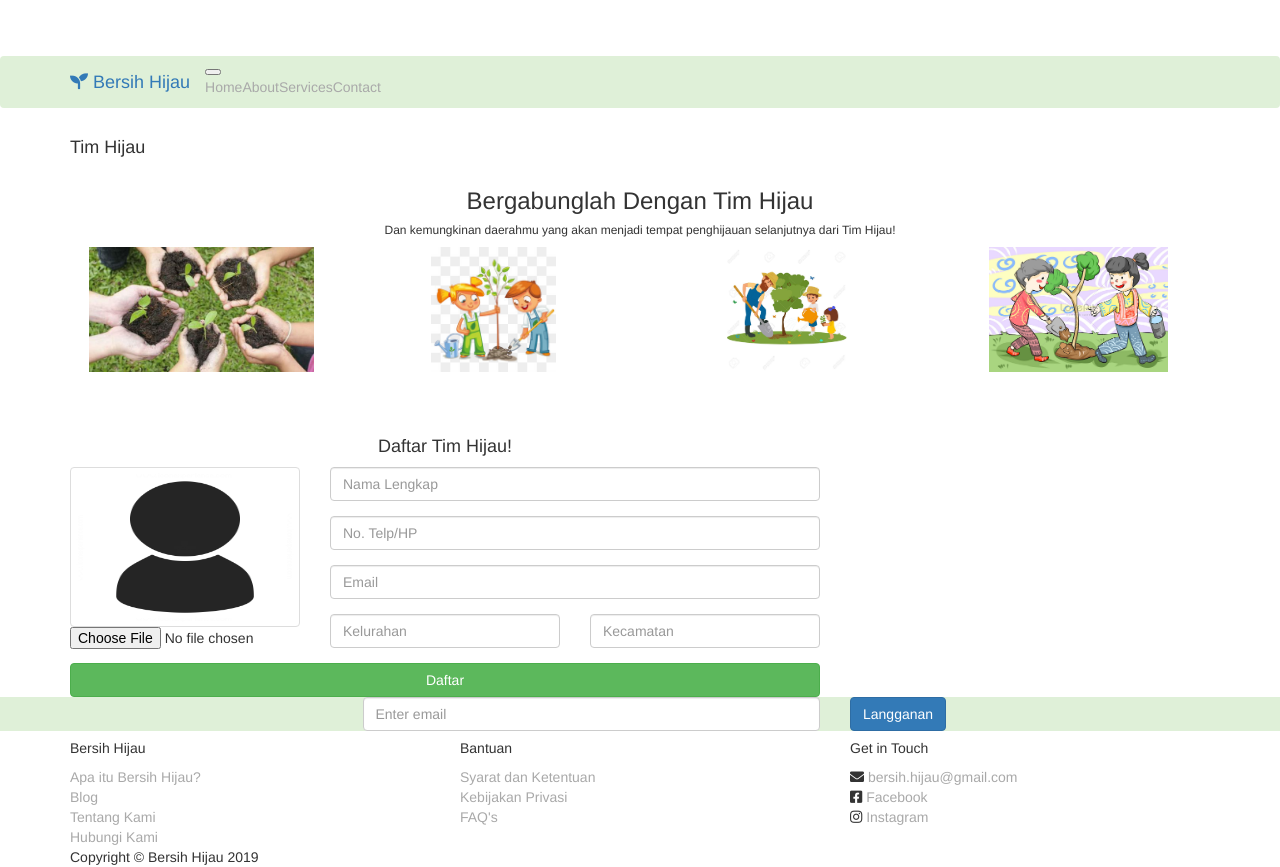
After one commit to ahmadzakidoz/project-web-hijau-bersih, a CodeIgniter app: page /bersih-hijau/timhijau in a window 1280 px wide. The commit adds this page. Run offline with CodeIgniter, Linux system fonts and the light colour scheme; some libraries are stand-ins or nearby versions.

Commit message:
add controller dan view timhijau

```diff
--- /dev/null
+++ b/application/controllers/Timhijau.php
@@ -0,0 +1,61 @@
+<?php
+defined('BASEPATH') or exit('No direct script access allowed');
+
+class Timhijau extends CI_Controller
+{
+    public function index()
+    {
+        $this->form_validation->set_rules('nama', 'Nama', 'required|trim', [
+            'required' => '*nama tidak boleh kosong!'
+        ]);
+        $this->form_validation->set_rules('telp', 'Telp', 'required|trim|numeric', [
+            'required' => '*no. telp/hp tidak boleh kosong!',
+            'numeric' => 'no. telp/hp tidak benar!'
+        ]);
+        $this->form_validation->set_rules('email', 'Email', 'required|trim|valid_email|is_unique[tim_hijau.email]', [
+            'required' => '*email tidak boleh kosong!',
+            'valid_email' => '*email tidak valid!',
+            'is_unique' => '*email sudah terdaftar!'
+        ]);
+        $this->form_validation->set_rules('kelurahan', 'Kelurahan', 'required|trim', [
+            'required' => '*kelurahan tidak boleh kosong!'
+        ]);
+        $this->form_validation->set_rules('kecamatan', 'Kecamatan', 'required|trim', [
+            'required' => '*kecamatan tidak boleh kosong!'
+        ]);
+
+        if ($this->form_validation->run() == false) {
+            $data['judul'] = 'Tim Hijau! | Bersih Hijau';
+            $this->load->view('template/top', $data);
+            $this->load->view('depan/hijau');
+            $this->load->view('template/footer');
+        } else {
+            $upload_gambar = $_FILES['foto']['name'];
+
+            if ($upload_gambar) {
+                $config['upload_path'] = './assets/img/timhijau/';
+                $config['allowed_types'] = 'jpg|png';
+                $config['max_size']     = '2048';
+
+                $this->load->library('upload', $config);
+
+                if ($this->upload->do_upload('foto')) {
+                    $data = [
+                        'nama' => $this->input->post('nama'),
+                        'telp' => $this->input->post('telp'),
+                        'email' => $this->input->post('email'),
+                        'alamat' => $this->input->post('kelurahan') . ', ' . $this->input->post('kecamatan'),
+                        'foto' => $this->upload->data('file_name')
+                    ];
+
+                    $this->db->insert('tim_hijau', $data);
+                    $this->session->set_flashdata('pesan', '<div class="alert alert-success" role="alert">Data anda akan segera kami tinjau dan tunggu konfirmasi dari kami!</div>');
+                    redirect('timhijau');
+                } else {
+                    $this->session->set_flashdata('pesan', '<div class="alert alert-danger" role="alert">Gambar Tidak Sesuai! format: jpg/png maks 2mb</div>');
+                    redirect('timhijau');
+                }
+            }
+        }
+    }
+}
--- /dev/null
+++ b/application/views/depan/hijau.php
@@ -0,0 +1,90 @@
+<div class="bg-light py-3">
+    <div class="container">
+        <h4 class="text-secondary">Tim Hijau</h4>
+    </div>
+</div>
+
+<div class="container">
+    <h3 class="text-center mt-5">Bergabunglah Dengan Tim Hijau</h3>
+    <h6 class="text-center text-secondary mb-3">Dan kemungkinan daerahmu yang akan menjadi tempat penghijauan selanjutnya dari Tim Hijau!</h6>
+    <div class="row border-bottom">
+        <div class="col-md-3 text-center col-xs-12" style="margin-bottom: 35px;padding: 0 30px">
+            <div class="clearfix">
+                <img src="<?= base_url('assets/img/hijau1.jpg'); ?>" alt="logo+" style="height: 125px;">
+                <br>
+                <br>
+            </div>
+        </div>
+        <div class="col-md-3 text-center col-xs-12" style="margin-bottom: 35px;padding: 0 30px">
+            <div class="clearfix">
+                <img src="<?= base_url('assets/img/hijau2.jpg'); ?>" alt="logo+" style="height: 125px;">
+                <br>
+                <br>
+            </div>
+        </div>
+        <div class="col-md-3 text-center col-xs-12" style="margin-bottom: 35px;padding: 0 30px">
+            <div class="clearfix">
+                <img src="<?= base_url('assets/img/hijau3.jpg'); ?>" alt="logo+" style="height: 125px;">
+                <br>
+                <br>
+            </div>
+        </div>
+        <div class="col-md-3 text-center col-xs-12" style="margin-bottom: 35px;padding: 0 30px">
+            <div class="clearfix">
+                <img src="<?= base_url('assets/img/hijau4.jpg'); ?>" alt="logo+" style="height: 125px;">
+                <br>
+                <br>
+            </div>
+        </div>
+    </div>
+</div>
+
+<div class="container">
+    <?= $this->session->flashdata('pesan'); ?>
+    <!-- Nested Row within Card Body -->
+    <div class="row">
+        <div class="col-md-8 mx-auto">
+            <div class="p-5">
+                <div class="text-center">
+                    <h1 class="h4 mb-4">Daftar Tim Hijau!</h1>
+                </div>
+                <?= form_open_multipart('timhijau'); ?>
+                <div class="row">
+                    <div class="col-md-4">
+                        <img src="<?= base_url('assets/img/timhijau/user.png'); ?>" class="img-thumbnail" style="height: 160px; width: 100%;" alt="">
+                        <input type="file" class="my-2" id="foto" name="foto">
+                    </div>
+                    <div class="col-md-8">
+                        <div class="form-group">
+                            <input type="text" class="form-control" id="nama" name="nama" placeholder="Nama Lengkap" value="<?= set_value('nama'); ?>">
+                            <?= form_error('nama', '<small class="text-danger pl-3">', '</small>'); ?>
+                        </div>
+                        <div class="form-group">
+                            <input type="text" class="form-control" id="telp" name="telp" placeholder="No. Telp/HP" value="<?= set_value('telp'); ?>">
+                            <?= form_error('telp', '<small class="text-danger pl-3">', '</small>'); ?>
+                        </div>
+                        <div class="form-group">
+                            <input type="text" class="form-control" id="email" name="email" placeholder="Email" value="<?= set_value('email'); ?>">
+                            <?= form_error('email', '<small class="text-danger pl-3">', '</small>'); ?>
+                        </div>
+                        <div class="form-group row">
+                            <div class="col-sm-6 mb-3 mb-sm-0">
+                                <input type="text" class="form-control" id="kelurahan" name="kelurahan" placeholder="Kelurahan">
+                                <?= form_error('kelurahan', '<small class="text-danger pl-3">', '</small>'); ?>
+                            </div>
+                            <div class="col-sm-6">
+                                <input type="text" class="form-control" id="kecamatan" name="kecamatan" placeholder="Kecamatan">
+                                <?= form_error('kecamatan', '<small class="text-danger pl-3">', '</small>'); ?>
+                            </div>
+                        </div>
+                    </div>
+                </div>
+                <button type="submit" class="btn btn-success btn-user btn-block">
+                    Daftar
+                </button>
+                </form>
+            </div>
+        </div>
+    </div>
+
+</div>
--- a/application/views/template/top.php
+++ b/application/views/template/top.php
@@ -14,6 +14,10 @@
     <link href="<?= base_url('assets/'); ?>vendor/bootstrap/css/bootstrap.min.css" rel="stylesheet">
 
     <link href="<?= base_url('assets/'); ?>vendor/fontawesome/css/all.css" rel="stylesheet">
+
+    <!-- custom styles -->
+    <link href="<?= base_url('assets/'); ?>css/ui.css" rel="stylesheet" type="text/css">
+    <link href="<?= base_url('assets/'); ?>css/responsive.css" rel="stylesheet" media="only screen and (max-width: 1200px)">
 
     <link href="<?= base_url('assets/'); ?>css/style.css" rel="stylesheet">
 
```
Also changed, not shown: application/controllers/Jual.php (+15 -0 lines), application/views/depan/home.php (+9 -9 lines), application/views/depan/jual.php (+17 -11 lines), assets/img/hijau1.jpg (added), assets/img/hijau2.jpg (added), assets/img/hijau3.jpg (added), assets/img/hijau4.jpg (added), assets/img/timhijau/kelompok-sekunder.jpg (added), assets/img/timhijau/revenue.jpg (added), assets/img/timhijau/revenue1.jpg (added), assets/img/timhijau/user.png (added).
